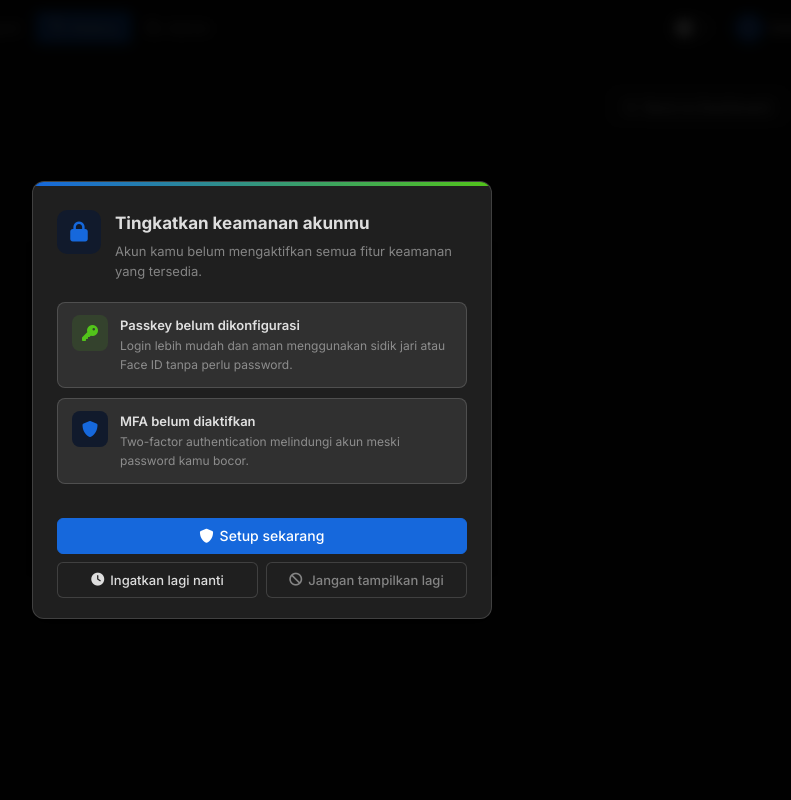
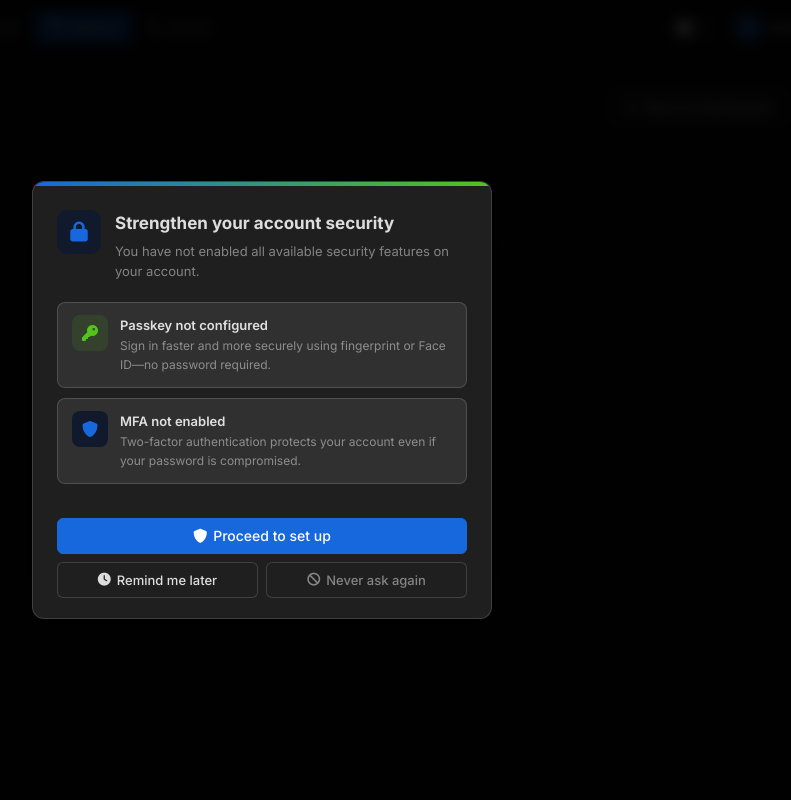
Before and after one commit to ardzix/employee_daily_activity, a Django app: page /activities/ in a window 1280 px wide. Shown: the whole page, without its empty margins (378-1169 px from the left). Run offline with Django 5.2, Linux system fonts and the light colour scheme; the visitor is signed in with stand-in values (Sample User, id 1); data that the repository does not hold is empty; some libraries are stand-ins or nearby versions.

Commit message:
translate UI text from Indonesian to English for profile completion and security reminders

```diff
--- a/templates/base.html
+++ b/templates/base.html
@@ -1140,25 +1140,25 @@
                     <i class="fas fa-user-edit" style="color:var(--ant-warning);"></i>
                 </div>
                 <div>
-                    <h2 style="font-size:16px;font-weight:600;color:var(--text-heading);margin:0 0 4px;">Lengkapi data profil</h2>
-                    <p style="font-size:13px;color:var(--text-secondary);margin:0;">Profil SSO Anda belum lengkap. Mohon isi data berikut di portal Akun Arnatech.</p>
+                    <h2 style="font-size:16px;font-weight:600;color:var(--text-heading);margin:0 0 4px;">Complete your profile</h2>
+                    <p style="font-size:13px;color:var(--text-secondary);margin:0;">Your SSO profile is incomplete. Please provide the following in the Arnatech Account portal.</p>
                 </div>
             </div>
             <ul style="margin:0 0 20px 0;padding-left:20px;display:flex;flex-direction:column;gap:6px;">
                 {% if 'full_name' in profile_reminder_missing %}
-                <li style="font-size:14px;color:var(--text-secondary);">Nama lengkap</li>
+                <li style="font-size:14px;color:var(--text-secondary);">Full name</li>
                 {% endif %}
                 {% if 'profile_picture' in profile_reminder_missing %}
-                <li style="font-size:14px;color:var(--text-secondary);">Foto profil</li>
+                <li style="font-size:14px;color:var(--text-secondary);">Profile photo</li>
                 {% endif %}
                 {% if 'phone_number' in profile_reminder_missing %}
-                <li style="font-size:14px;color:var(--text-secondary);">Nomor telepon</li>
+                <li style="font-size:14px;color:var(--text-secondary);">Phone number</li>
                 {% endif %}
             </ul>
             <div style="display:flex;gap:8px;justify-content:flex-end;">
-                <button type="button" id="profile-completion-dismiss" class="ant-btn ant-btn-default">Tutup</button>
+                <button type="button" id="profile-completion-dismiss" class="ant-btn ant-btn-default">Close</button>
                 <a href="{{ account_portal_profile_url }}" target="_blank" rel="noopener noreferrer" class="ant-btn ant-btn-primary">
-                    <i class="fas fa-external-link-alt" style="font-size:11px;"></i> Lengkapi di pengaturan akun
+                    <i class="fas fa-external-link-alt" style="font-size:11px;"></i> Open account settings
                 </a>
             </div>
         </div>
@@ -1192,8 +1192,8 @@
                         <i class="fas fa-lock" style="color:var(--ant-primary);font-size:20px;"></i>
                     </div>
                     <div>
-                        <h2 id="sec-reminder-title" style="font-size:17px;font-weight:700;color:var(--text-heading);margin:0 0 4px;">Tingkatkan keamanan akunmu</h2>
-                        <p style="font-size:13px;color:var(--text-secondary);margin:0;">Akun kamu belum mengaktifkan semua fitur keamanan yang tersedia.</p>
+                        <h2 id="sec-reminder-title" style="font-size:17px;font-weight:700;color:var(--text-heading);margin:0 0 4px;">Strengthen your account security</h2>
+                        <p style="font-size:13px;color:var(--text-secondary);margin:0;">You have not enabled all available security features on your account.</p>
                     </div>
                 </div>
 
@@ -1205,8 +1205,8 @@
                             <i class="fas fa-key" style="color:#52c41a;font-size:16px;"></i>
                         </div>
                         <div>
-                            <p style="font-size:13px;font-weight:600;color:var(--text-heading);margin:0 0 2px;">Passkey belum dikonfigurasi</p>
-                            <p style="font-size:12px;color:var(--text-secondary);margin:0;">Login lebih mudah dan aman menggunakan sidik jari atau Face ID tanpa perlu password.</p>
+                            <p style="font-size:13px;font-weight:600;color:var(--text-heading);margin:0 0 2px;">Passkey not configured</p>
+                            <p style="font-size:12px;color:var(--text-secondary);margin:0;">Sign in faster and more securely using fingerprint or Face ID—no password required.</p>
                         </div>
                     </div>
                     <!-- MFA item -->
@@ -1215,8 +1215,8 @@
                             <i class="fas fa-shield-alt" style="color:var(--ant-primary);font-size:16px;"></i>
                         </div>
                         <div>
-                            <p style="font-size:13px;font-weight:600;color:var(--text-heading);margin:0 0 2px;">MFA belum diaktifkan</p>
-                            <p style="font-size:12px;color:var(--text-secondary);margin:0;">Two-factor authentication melindungi akun meski password kamu bocor.</p>
+                            <p style="font-size:13px;font-weight:600;color:var(--text-heading);margin:0 0 2px;">MFA not enabled</p>
+                            <p style="font-size:12px;color:var(--text-secondary);margin:0;">Two-factor authentication protects your account even if your password is compromised.</p>
                         </div>
                     </div>
                 </div>
@@ -1225,14 +1225,14 @@
             <!-- Footer buttons -->
             <div style="padding:14px 24px 20px;display:flex;flex-direction:column;gap:8px;">
                 <a id="sec-reminder-ok" href="/auth/profile/" class="ant-btn ant-btn-primary" style="width:100%;justify-content:center;text-decoration:none;font-size:14px;">
-                    <i class="fas fa-shield-alt"></i> Setup sekarang
+                    <i class="fas fa-shield-alt"></i> Proceed to set up
                 </a>
                 <div style="display:flex;gap:8px;">
                     <button type="button" id="sec-reminder-later" class="ant-btn ant-btn-default" style="flex:1;justify-content:center;font-size:13px;">
-                        <i class="fas fa-clock"></i> Ingatkan lagi nanti
+                        <i class="fas fa-clock"></i> Remind me later
                     </button>
                     <button type="button" id="sec-reminder-never" class="ant-btn ant-btn-default" style="flex:1;justify-content:center;font-size:13px;color:var(--text-secondary);">
-                        <i class="fas fa-ban"></i> Jangan tampilkan lagi
+                        <i class="fas fa-ban"></i> Never ask again
                     </button>
                 </div>
             </div>
@@ -1242,7 +1242,6 @@
     <script>
     (function () {
         var STORAGE_KEY = 'arna-security-reminder-dismissed';
-        var CHECK_INTERVAL_MS = 30 * 60 * 1000; // re-check at most once per 30 min per session
 
         // Skip if user opted out permanently
         if (localStorage.getItem(STORAGE_KEY) === 'never') return;
@@ -1273,7 +1272,7 @@
             hideModal();
         });
 
-        // "Setup sekarang" just navigates via its href, also mark session
+        // "Proceed to set up" link uses href; also mark session so reminder does not re-show in this tab
         document.getElementById('sec-reminder-ok').addEventListener('click', function () {
             sessionStorage.setItem(STORAGE_KEY, '1');
         });
```
